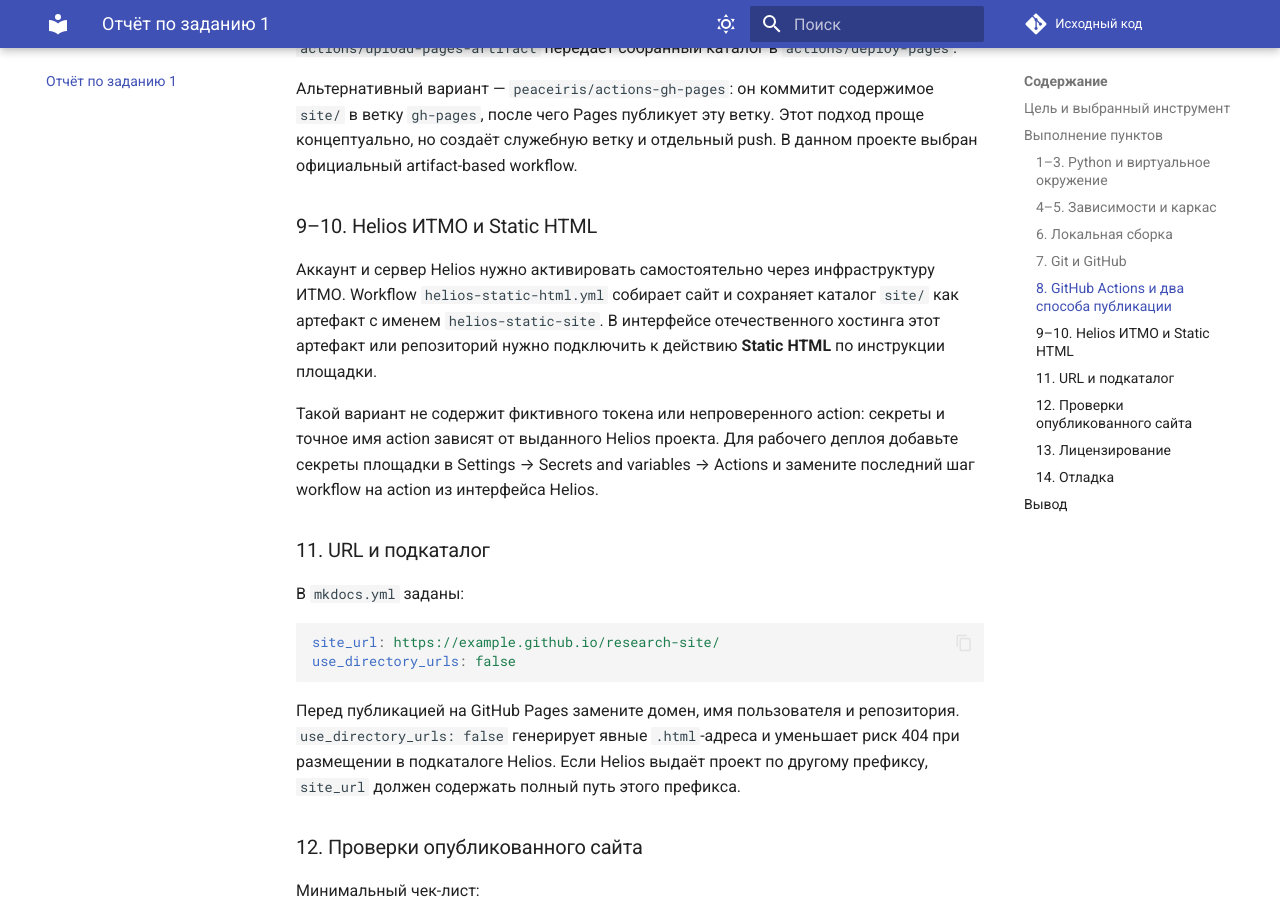
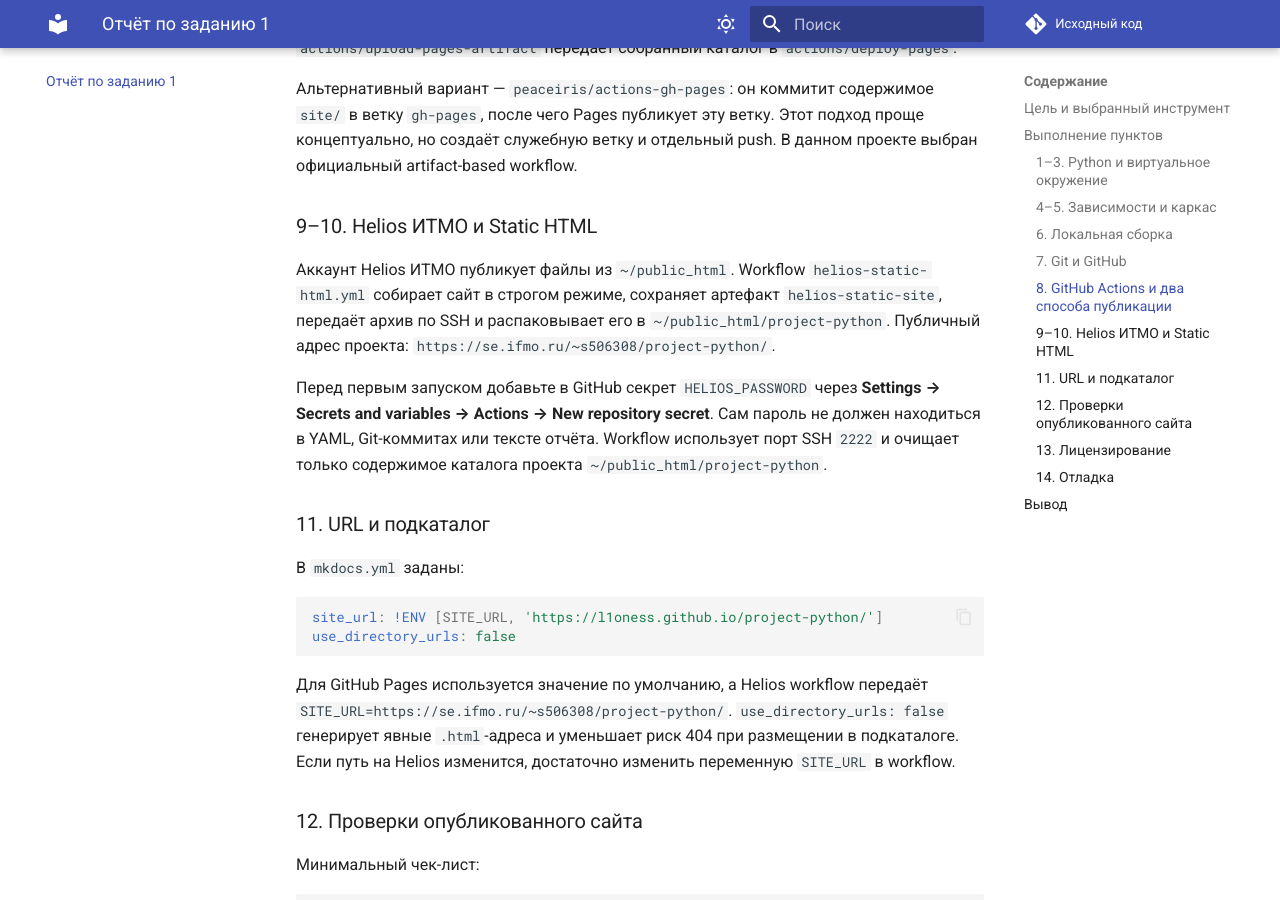
Before and after one commit to L1oneSs/project-python, an MkDocs documentation site: the page built from docs/assignment-1.md, in a window 1280 px wide and 900 px high, scrolled down 1869 px. Built offline with MkDocs 1.6.1 and Material for MkDocs 9.7.7, drawn with Linux system fonts in a browser that asks for light colours; comment, search, counter and statistics services are not loaded.

Commit message:
Deploy research site to Helios

````diff
--- a/docs/assignment-1.md
+++ b/docs/assignment-1.md
@@ -76,20 +76,20 @@
 
 ### 9–10. Helios ИТМО и Static HTML
 
-Аккаунт и сервер Helios нужно активировать самостоятельно через инфраструктуру ИТМО. Workflow `helios-static-html.yml` собирает сайт и сохраняет каталог `site/` как артефакт с именем `helios-static-site`. В интерфейсе отечественного хостинга этот артефакт или репозиторий нужно подключить к действию **Static HTML** по инструкции площадки.
+Аккаунт Helios ИТМО публикует файлы из `~/public_html`. Workflow `helios-static-html.yml` собирает сайт в строгом режиме, сохраняет артефакт `helios-static-site`, передаёт архив по SSH и распаковывает его в `~/public_html/project-python`. Публичный адрес проекта: `https://se.ifmo.ru/~s506308/project-python/`.
 
-Такой вариант не содержит фиктивного токена или непроверенного action: секреты и точное имя action зависят от выданного Helios проекта. Для рабочего деплоя добавьте секреты площадки в Settings → Secrets and variables → Actions и замените последний шаг workflow на action из интерфейса Helios.
+Перед первым запуском добавьте в GitHub секрет `HELIOS_PASSWORD` через **Settings → Secrets and variables → Actions → New repository secret**. Сам пароль не должен находиться в YAML, Git-коммитах или тексте отчёта. Workflow использует порт SSH `2222` и очищает только содержимое каталога проекта `~/public_html/project-python`.
 
 ### 11. URL и подкаталог
 
 В `mkdocs.yml` заданы:
 
 ```yaml
-site_url: https://example.github.io/research-site/
+site_url: !ENV [SITE_URL, 'https://l1oness.github.io/project-python/']
 use_directory_urls: false
 ```
 
-Перед публикацией на GitHub Pages замените домен, имя пользователя и репозитория. `use_directory_urls: false` генерирует явные `.html`-адреса и уменьшает риск 404 при размещении в подкаталоге Helios. Если Helios выдаёт проект по другому префиксу, `site_url` должен содержать полный путь этого префикса.
+Для GitHub Pages используется значение по умолчанию, а Helios workflow передаёт `SITE_URL=https://se.ifmo.ru/~s506308/project-python/`. `use_directory_urls: false` генерирует явные `.html`-адреса и уменьшает риск 404 при размещении в подкаталоге. Если путь на Helios изменится, достаточно изменить переменную `SITE_URL` в workflow.
 
 ### 12. Проверки опубликованного сайта
 
--- a/mkdocs.yml
+++ b/mkdocs.yml
@@ -1,6 +1,6 @@
 site_name: Исследовательские материалы
 site_description: Публикация результатов исследований и практических заданий
-site_url: https://l1oness.github.io/project-python/
+site_url: !ENV [SITE_URL, 'https://l1oness.github.io/project-python/']
 repo_url: https://github.com/L1oneSs/project-python
 repo_name: Исходный код
 
````
Also changed, not shown: 1 other file.
